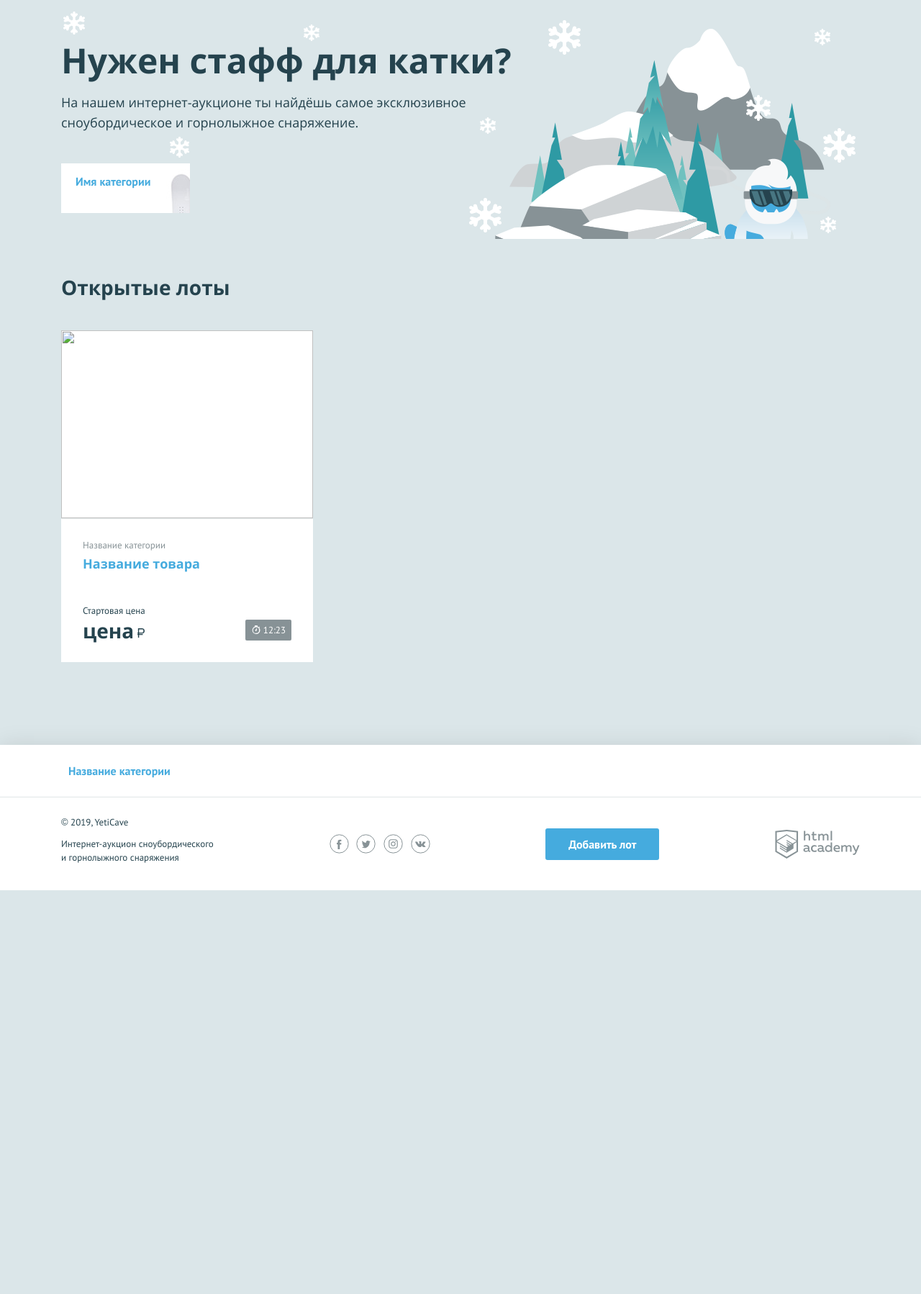
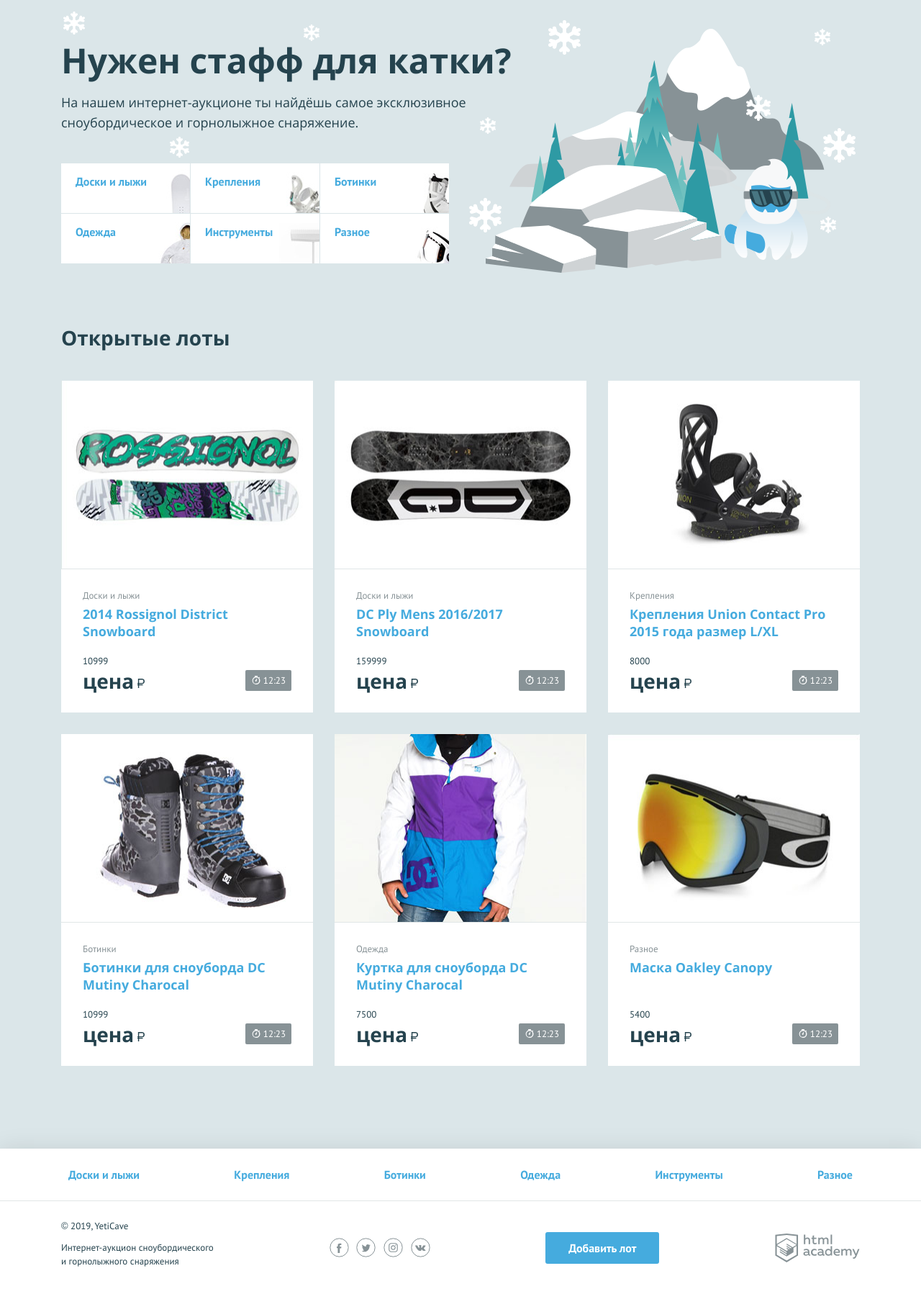
Before and after one commit to kondzerau-ivan/yeticave, a PHP site: page / in a window 1280 px wide. Shown: the part 107-1905 px from the top of the page at 72% size. Before the commit the page ends 1344 px from the top, so only its background shows below. Run offline with PHP 8.4, Linux system fonts and the light colour scheme.

Commit message:
2.5. Итерация по массивам

```diff
--- a/index.php
+++ b/index.php
@@ -2,6 +2,54 @@
 $is_auth = rand(0, 1);
 
 $user_name = 'Иван';
+
+$categories = [
+    'boards' => 'Доски и лыжи',
+    'attachment' => 'Крепления',
+    'boots' => 'Ботинки',
+    'clothing' => 'Одежда',
+    'tools' => 'Инструменты',
+    'other' => 'Разное',
+];
+
+$lots = [
+    [
+        'name' => '2014 Rossignol District Snowboard',
+        'category' => $categories['boards'],
+        'price' => '10999',
+        'image' => 'img/lot-1.jpg'
+    ],
+    [
+        'name' => 'DC Ply Mens 2016/2017 Snowboard',
+        'category' => $categories['boards'],
+        'price' => '159999',
+        'image' => 'img/lot-2.jpg'
+    ],
+    [
+        'name' => 'Крепления Union Contact Pro 2015 года размер L/XL',
+        'category' => $categories['attachment'],
+        'price' => '8000',
+        'image' => 'img/lot-3.jpg'
+    ],
+    [
+        'name' => 'Ботинки для сноуборда DC Mutiny Charocal',
+        'category' => $categories['boots'],
+        'price' => '10999',
+        'image' => 'img/lot-4.jpg'
+    ],
+    [
+        'name' => 'Куртка для сноуборда DC Mutiny Charocal',
+        'category' => $categories['clothing'],
+        'price' => '7500',
+        'image' => 'img/lot-5.jpg'
+    ],
+    [
+        'name' => 'Маска Oakley Canopy',
+        'category' => $categories['other'],
+        'price' => '5400',
+        'image' => 'img/lot-6.jpg'
+    ]
+];
 ?>
 <!DOCTYPE html>
 <html lang="ru">
@@ -54,10 +102,11 @@
                 <h2 class="promo__title">Нужен стафф для катки?</h2>
                 <p class="promo__text">На нашем интернет-аукционе ты найдёшь самое эксклюзивное сноубордическое и горнолыжное снаряжение.</p>
                 <ul class="promo__list">
-                    <!--заполните этот список из массива категорий-->
-                    <li class="promo__item promo__item--boards">
-                        <a class="promo__link" href="pages/all-lots.html">Имя категории</a>
+                    <?php foreach ($categories as $key => $category) : ?>
+                        <li class="promo__item promo__item--<?= htmlspecialchars($key, ENT_QUOTES | ENT_SUBSTITUTE, 'UTF-8'); ?>">
+                            <a class="promo__link" href="pages/<?= htmlspecialchars($key, ENT_QUOTES | ENT_SUBSTITUTE, 'UTF-8'); ?>-lots.html"><?= htmlspecialchars($category, ENT_QUOTES | ENT_SUBSTITUTE, 'UTF-8'); ?></a>
                         </li>
+                    <?php endforeach; ?>
                 </ul>
             </section>
             <section class="lots">
@@ -65,17 +114,17 @@
                     <h2>Открытые лоты</h2>
                 </div>
                 <ul class="lots__list">
-                    <!--заполните этот список из массива с товарами-->
+                    <?php foreach ($lots as $lot) : ?>
                         <li class="lots__item lot">
                             <div class="lot__image">
-                            <img src="" width="350" height="260" alt="">
+                                <img src="<?= htmlspecialchars($lot['image'], ENT_QUOTES | ENT_SUBSTITUTE, 'UTF-8') ?>" width="350" height="260" alt="<?= htmlspecialchars($lot['name'], ENT_QUOTES | ENT_SUBSTITUTE, 'UTF-8') ?>">
                             </div>
                             <div class="lot__info">
-                            <span class="lot__category">Название категории</span>
-                            <h3 class="lot__title"><a class="text-link" href="pages/lot.html">Название товара</a></h3>
+                                <span class="lot__category"><?= htmlspecialchars($lot['category'], ENT_QUOTES | ENT_SUBSTITUTE, 'UTF-8') ?></span>
+                                <h3 class="lot__title"><a class="text-link" href="pages/lot.html"><?= htmlspecialchars($lot['name'], ENT_QUOTES | ENT_SUBSTITUTE, 'UTF-8') ?></a></h3>
                                 <div class="lot__state">
                                     <div class="lot__rate">
-                                    <span class="lot__amount">Стартовая цена</span>
+                                        <span class="lot__amount"><?= htmlspecialchars($lot['price'], ENT_QUOTES | ENT_SUBSTITUTE, 'UTF-8'); ?></span>
                                         <span class="lot__cost">цена<b class="rub">р</b></span>
                                     </div>
                                     <div class="lot__timer timer">
@@ -84,6 +133,7 @@
                                 </div>
                             </div>
                         </li>
+                    <?php endforeach; ?>
                 </ul>
             </section>
         </main>
@@ -92,10 +142,11 @@
     <footer class="main-footer">
         <nav class="nav">
             <ul class="nav__list container">
-                <!--заполните этот список из массива категорий-->
+                <?php foreach ($categories as $key => $category) : ?>
                     <li class="nav__item">
-                    <a href="pages/all-lots.html">Название категории</a>
+                        <a href="pages/<?= htmlspecialchars($key, ENT_QUOTES | ENT_SUBSTITUTE, 'UTF-8'); ?>-lots.html"><?= htmlspecialchars($category, ENT_QUOTES | ENT_SUBSTITUTE, 'UTF-8'); ?></a>
                     </li>
+                <?php endforeach; ?>
             </ul>
         </nav>
         <div class="main-footer__bottom container">
```
Lines whose indentation alone changed are shown as unchanged.
